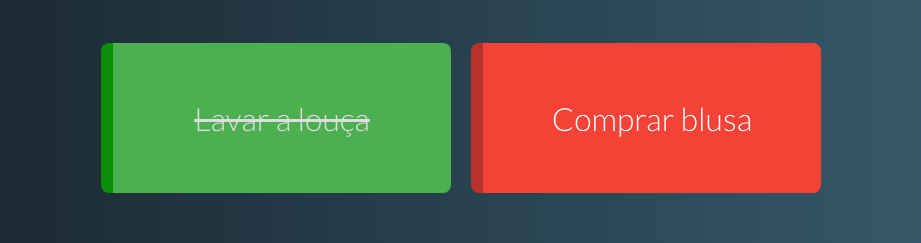
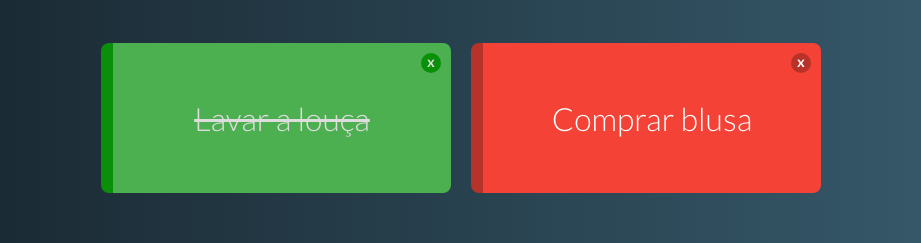
Before and after one commit to gustavocbjunior/VueJS2-Estudo, a Vue app in the folder projeto-02-tarefas/tarefas/: page / in a window 1280 px wide. Shown: the part 398-641 px from the top of the page, without its empty margins (179-1100 px from the left). Built offline with nearby package versions, Linux system fonts and the light colour scheme.

Commit message:
adicionando o evento para exclusão das tarefas

```diff
--- a/projeto-02-tarefas/tarefas/src/App.vue
+++ b/projeto-02-tarefas/tarefas/src/App.vue
@@ -2,7 +2,7 @@
 	<div id="app">
 		<h1>Tarefas</h1>
 		<NewTask @taskAdded="addTask" />
-		<TaskGrid :tasks="tasks" />
+		<TaskGrid :tasks="tasks" @taskDeleted="deleteTask" />
 	</div>
 </template>
 
@@ -31,6 +31,9 @@
 					pending: task.pending || true
 				});
 			}
+		},
+		deleteTask(i) {
+			this.tasks.splice(i, 1);
 		}
 	},
 }
--- a/projeto-02-tarefas/tarefas/src/components/Task.vue
+++ b/projeto-02-tarefas/tarefas/src/components/Task.vue
@@ -1,5 +1,6 @@
 <template>
     <div class="task" :class="stateClass">
+        <span @click="$emit('taskDeleted', task)" class="close">x</span>
         <p>{{ task.name }}</p>
     </div>
 </template>
@@ -22,6 +23,7 @@
 
 <style scoped>
     .task {
+        position: relative;
         box-sizing: border-box;
         width: 350px;
         height: 150px;
@@ -47,4 +49,25 @@
         background-color: #4CAF50;
         text-decoration: line-through;
     }
+
+    .pending .close {
+        background-color: #B73229;
+    }
+
+    .done .close {
+        background-color: #0A8F08;
+    }
+
+    .close {
+        position: absolute;
+        top: 10px;
+        right: 10px;
+        font-size: 0.9rem;
+        font-weight: 600;
+        height: 20px;
+        width: 20px;
+        border-radius: 10px;
+        display: flex;
+        justify-content: center;
+    }
 </style>
--- a/projeto-02-tarefas/tarefas/src/components/TaskGrid.vue
+++ b/projeto-02-tarefas/tarefas/src/components/TaskGrid.vue
@@ -1,7 +1,9 @@
 <template>
     <div class="task-grid">
         <template v-if="tasks.length">
-            <Task v-for="task in tasks" :key="task.name" :task="task"></Task>
+            <Task v-for="(task, i) in tasks" :key="task.name"
+                @taskDeleted="$emit('taskDeleted', i)"
+                :task="task"></Task>
         </template>
         <p v-else class="no-task">Sua vida está em dia :)</p>
     </div>
```
